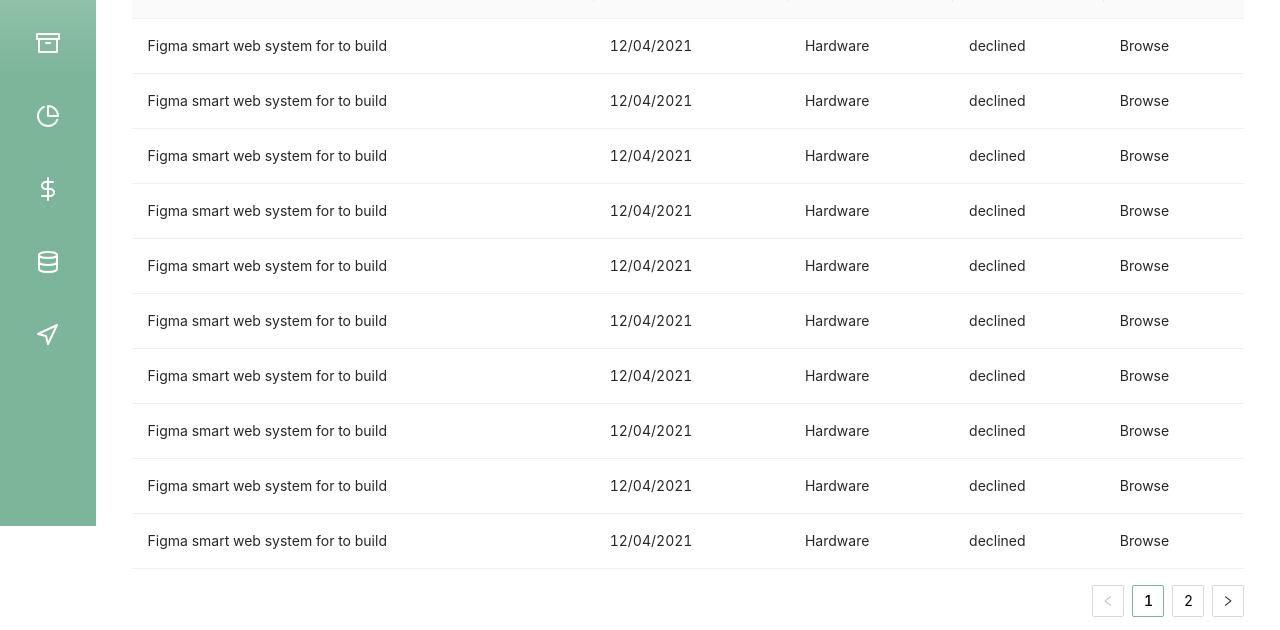
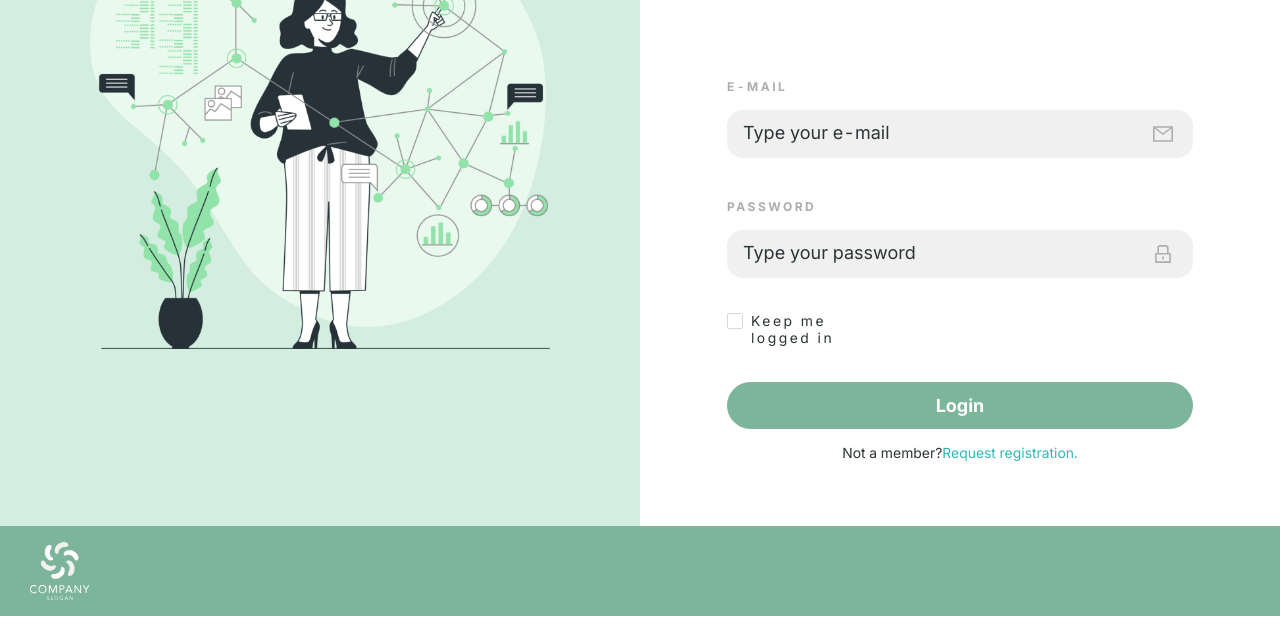
Before and after one commit to pasharuban/NeoflexTasksProject, a React (Create React App) app: page / in a window 1280 px wide. Shown: the part 274-904 px from the top of the page. Built offline with nearby package versions, Linux system fonts and the light colour scheme.

Commit message:
start refactoring form,input components

```diff
--- a/src/App.tsx
+++ b/src/App.tsx
@@ -1,9 +1,11 @@
 import React from 'react';
 
-import { TasksTablePage } from './pages/TasksTablePage/TasksTablePage';
+/* import { TasksTablePage } from './pages/TasksTablePage/TasksTablePage'; */
+
+import { ConnectedMainPage } from './pages/MainPage/MainPage';
 
 function App() {
-  return <TasksTablePage />;
+  return <ConnectedMainPage />;
 }
 
 export default App;
--- /dev/null
+++ b/src/components/InputElement/InputElement.tsx
@@ -0,0 +1,48 @@
+import React from 'react';
+import styled from 'styled-components';
+
+import { Input } from 'antd';
+
+import breakPoints from '../../breakPoints/breakPoints';
+
+import { InputElementTypes } from '../../types/inputElementTypes';
+
+const { larger2000 } = breakPoints;
+
+const StyledInput = styled(Input)`
+  height: 48px;
+  border-radius: 16px;
+  border: none;
+  background: #f0f0f0;
+
+  margin: 0;
+  padding: 0 16px;
+
+  @media screen and (min-width: ${larger2000}) {
+    height: 80px;
+  }
+
+  input {
+    //input in antd has a wrapper(we set color for it)
+    //input field has another default bg color(white),so we need to inherit wapper's color.
+    background: inherit;
+    //we need input first,next icon(prefix for input)
+    order: -1;
+    border-radius: inherit;
+
+    &::placeholder {
+      font-family: Inter;
+      font-style: normal;
+      font-weight: normal;
+      font-size: 1.5rem;
+
+      color: #2d3436;
+    }
+  }
+`;
+
+const InputElement: React.FC<InputElementTypes> = ({ placeholder, prefix }) => {
+  return <StyledInput placeholder={placeholder} prefix={prefix} />;
+};
+
+export default InputElement;
--- a/src/components/ItemForm/ItemForm.tsx
+++ b/src/components/ItemForm/ItemForm.tsx
@@ -1,14 +1,12 @@
 import React from 'react';
 import styled from 'styled-components';
-import { Form, Input } from 'antd';
+import { Form } from 'antd';
 
 import { MailOutlined, LockOutlined } from '@ant-design/icons';
 
 import { ButtonElement } from '../ButtonElement/ButtonElement';
 
-import breakPoints from '../../breakPoints/breakPoints';
-
-const { larger2000 } = breakPoints;
+import InputElement from '../InputElement/InputElement';
 
 // styles for prefix(icon) inside input
 const inputPrefixStyles = { color: '#ADADAD', fontSize: '20px' };
@@ -49,38 +47,6 @@ const StyledFormItem = styled(Form.Item)`
   width: 100%;
 `;
 
-const StyledInput = styled(Input)`
-  height: 48px;
-  border-radius: 16px;
-  border: none;
-  background: #f0f0f0;
-
-  margin: 0;
-  padding: 0 16px;
-
-  @media screen and (min-width: ${larger2000}) {
-    height: 80px;
-  }
-
-  input {
-    //input in antd has a wrapper(we set color for it)
-    //input field has another default bg color(white),so we need to inherit wapper's color.
-    background: inherit;
-    //we need input first,next icon(prefix for input)
-    order: -1;
-    border-radius: inherit;
-
-    &::placeholder {
-      font-family: Inter;
-      font-style: normal;
-      font-weight: normal;
-      font-size: 1.5rem;
-
-      color: #2d3436;
-    }
-  }
-`;
-
 export const ItemForm: React.FC<{ buttonText: string }> = ({ buttonText, children }) => {
   return (
     <StyledForm
@@ -95,7 +61,7 @@ export const ItemForm: React.FC<{ buttonText: string }> = ({ buttonText, childre
         name="username"
         rules={[{ required: false, message: 'Please input your username!' }]}
       >
-        <StyledInput placeholder="Type your e-mail" prefix={<MailOutlined style={inputPrefixStyles} />} />
+        <InputElement placeholder="Type your e-mail" prefix={<MailOutlined style={inputPrefixStyles} />} />
       </StyledFormItem>
 
       <StyledFormItem
@@ -103,7 +69,7 @@ export const ItemForm: React.FC<{ buttonText: string }> = ({ buttonText, childre
         name="password"
         rules={[{ required: false, message: 'Please input your password!' }]}
       >
-        <StyledInput placeholder="Type your password" prefix={<LockOutlined style={inputPrefixStyles} />} />
+        <InputElement placeholder="Type your password" prefix={<LockOutlined style={inputPrefixStyles} />} />
       </StyledFormItem>
 
       {children}
--- /dev/null
+++ b/src/types/inputElementTypes.ts
@@ -0,0 +1,4 @@
+export type InputElementTypes = {
+  placeholder?: string;
+  prefix?: any;
+};
```
